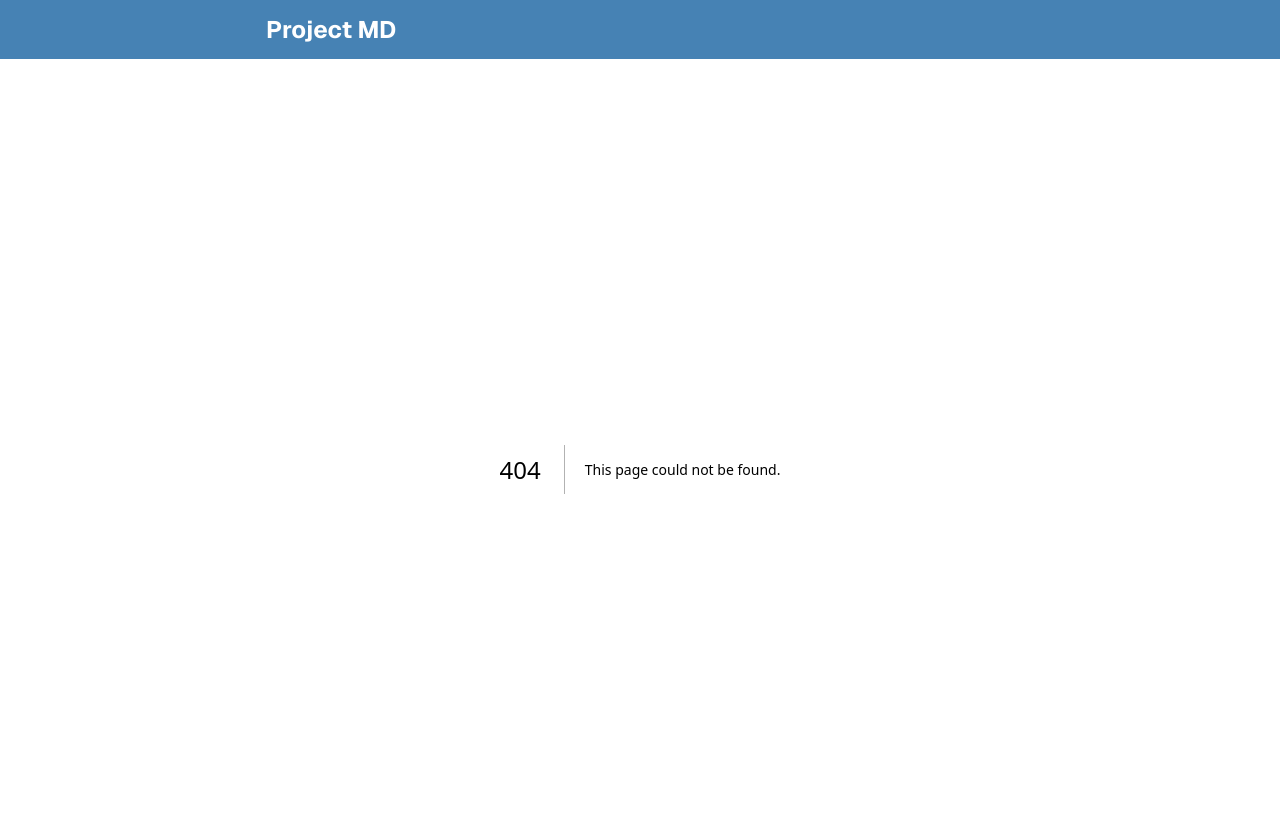
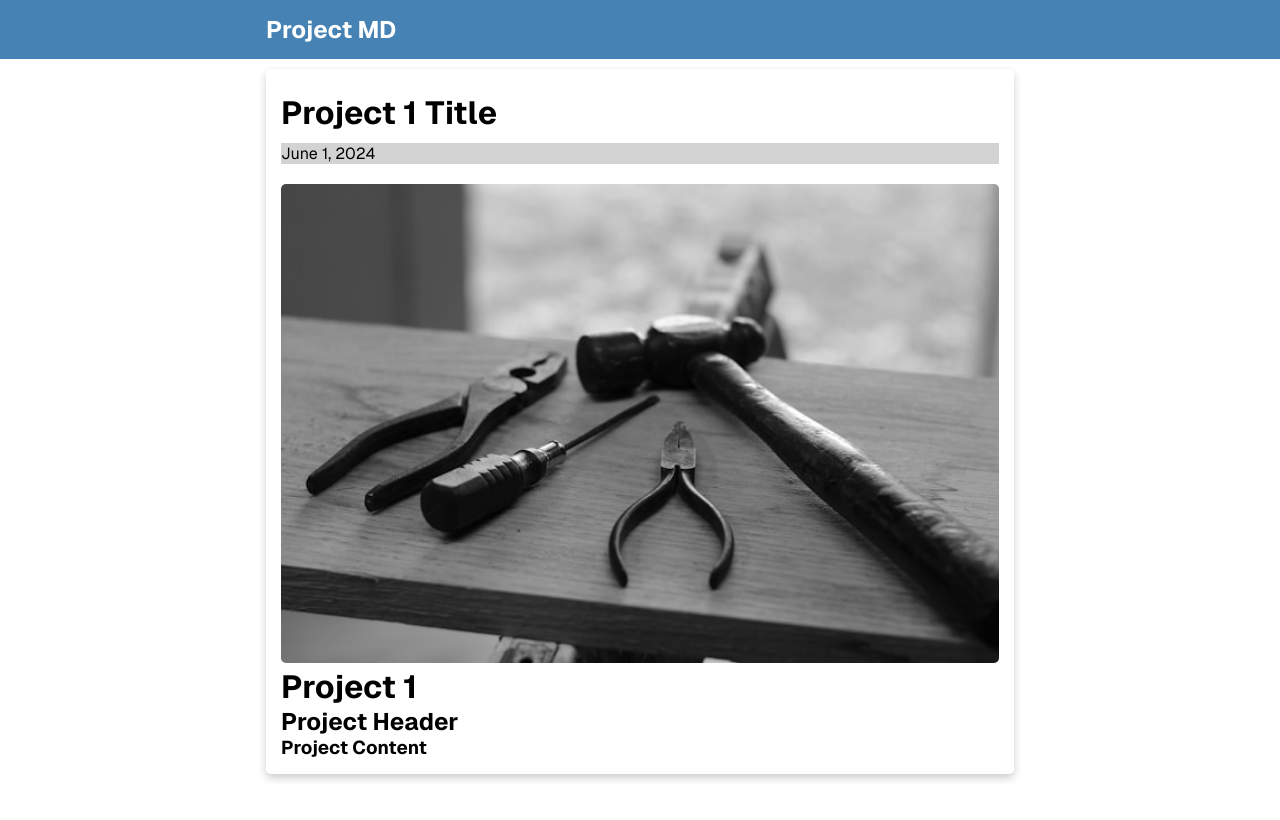
Before and after one commit to dogukanarslan/project-md, a Next.js app: page /project-1 in a window 1280 px wide. Before the commit this address had no page. Shown: the top 820 px of the page. Built offline with nearby package versions, Linux system fonts and the light colour scheme.

Commit message:
Show project detail

```diff
--- /dev/null
+++ b/app/[title]/page.js
@@ -0,0 +1,29 @@
+import React from "react"
+import fs from "fs"
+import matter from "gray-matter"
+import { marked } from "marked"
+
+const getProject = (slug) => {
+  const project = fs.readFileSync("projects/" + slug + ".md", "utf-8")
+  const { data: frontmatter, content } = matter(project)
+
+  return { content, frontmatter }
+}
+
+const ProjectDetail = (props) => {
+  const project = getProject(props.params.title)
+
+  return (
+    <div className="card">
+      <h1 className="card__title">{project.frontmatter.title}</h1>
+
+      <div className="card__date">{project.frontmatter.posted_at}</div>
+
+      <img src={project.frontmatter.cover_image} />
+
+      <div dangerouslySetInnerHTML={{ __html: marked(project.content) }} />
+    </div>
+  )
+}
+
+export default ProjectDetail
--- a/app/globals.css
+++ b/app/globals.css
@@ -31,6 +31,10 @@ img {
   border-radius: 5px;
 }
 
+p {
+  margin: 15px 0;
+}
+
 .btn {
   display: inline-block;
   background: var(--primary-color);
@@ -55,4 +59,9 @@ img {
 
 .card__date {
   background: lightgray;
+  margin-bottom: 20px;
 }
+
+.card__title {
+  margin: 10px 0;
+}
--- a/app/page.js
+++ b/app/page.js
@@ -28,6 +28,7 @@ export default function Home() {
       {projects.map((project) => (
         <Project
           key={project.frontmatter.title}
+          slug={project.slug}
           title={project.frontmatter.title}
           date={project.frontmatter.posted_at}
           description={project.frontmatter.description}
--- a/components/Project.js
+++ b/components/Project.js
@@ -1,14 +1,15 @@
 import Link from "next/link"
 
 const Project = (props) => {
-  const { title, description, date, imageUrl } = props
+  const { title, description, date, slug, imageUrl } = props
+
   return (
     <div className="card">
       <img src={imageUrl} />
       <div className="project-date">Posted on {date}</div>
       <h3>{title}</h3>
       <p>{description}</p>
-      <Link href={`/${title}`} className="btn">
+      <Link href={`/${slug}`} className="btn">
         Read More
       </Link>
     </div>
--- a/package.json
+++ b/package.json
@@ -10,6 +10,7 @@
   },
   "dependencies": {
     "gray-matter": "^4.0.3",
+    "marked": "^14.1.2",
     "next": "14.2.13",
     "react": "^18",
     "react-dom": "^18"
```
Also changed, not shown: 1 other file (tests, documents, lock files or other folders).
